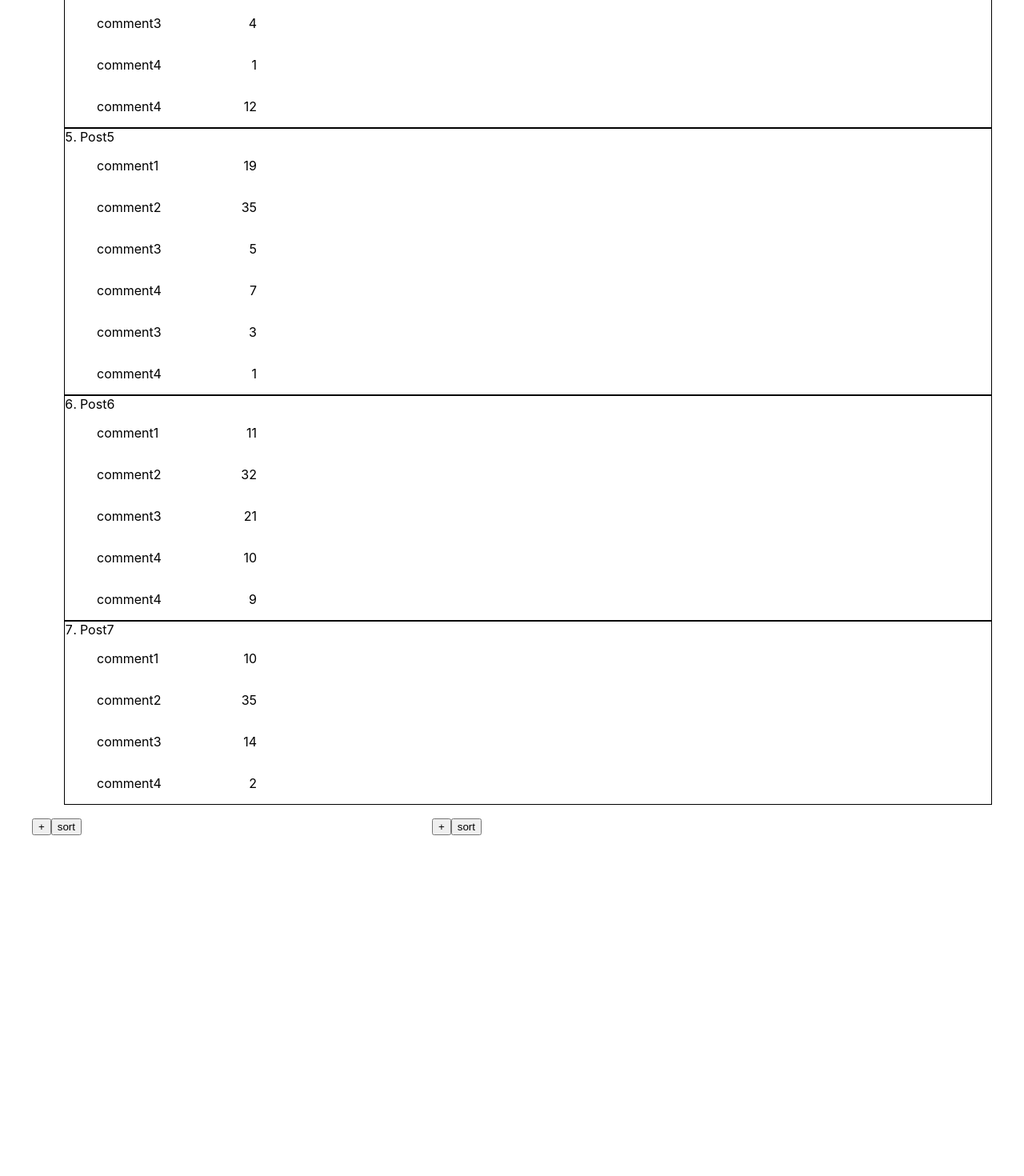
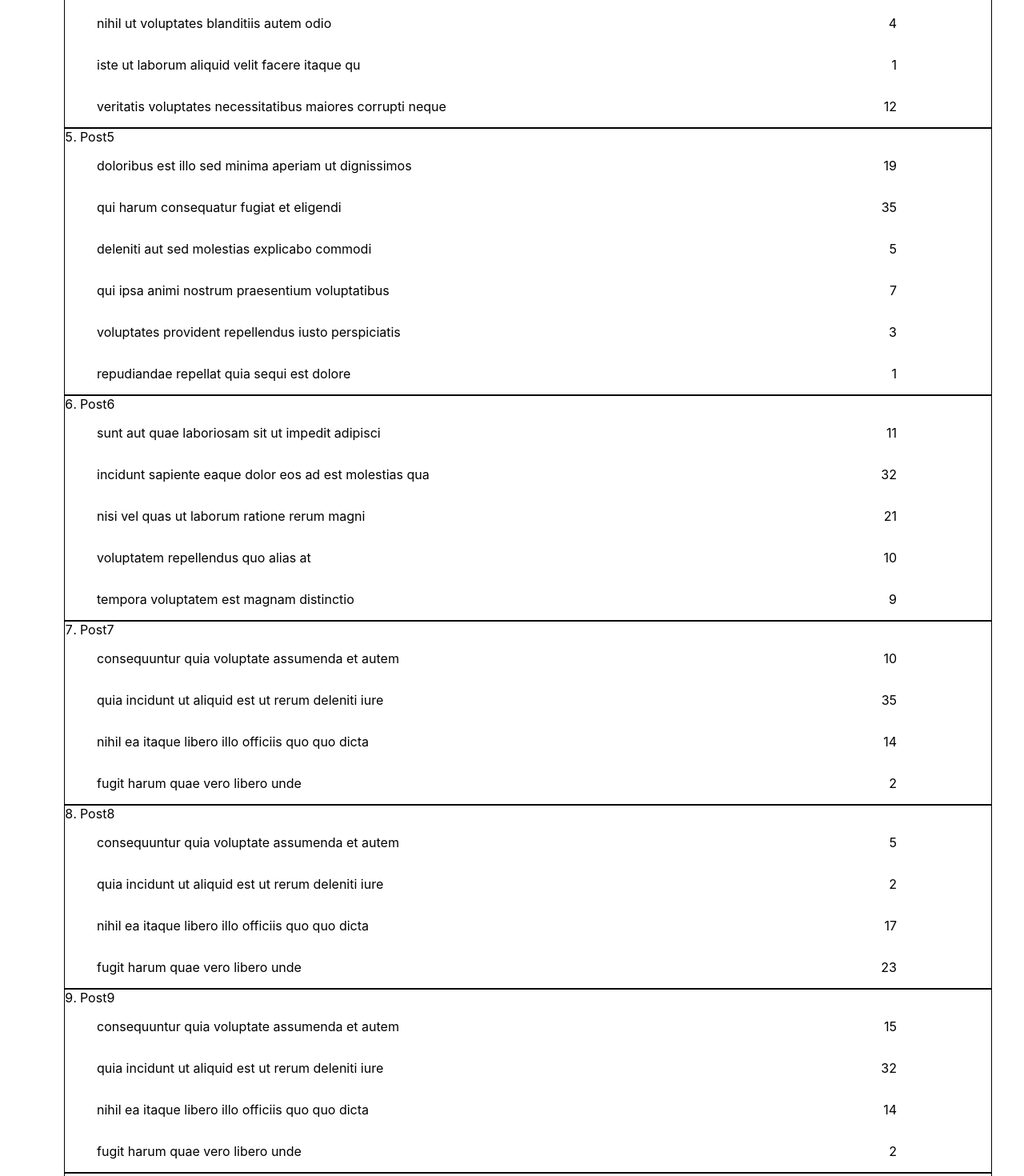
Before and after one commit to Seda615/homework4, a React (Create React App) app: page / in a window 1280 px wide. Shown: the part 880-2350 px from the top of the page at 80% size. Before the commit the page ends 1940 px from the top, so only its background shows below. Built offline with nearby package versions, Linux system fonts and the light colour scheme.

Commit message:
fixed bugs

```diff
--- a/src/assets/style/index.css
+++ b/src/assets/style/index.css
@@ -11,7 +11,8 @@
 .comments li {
     display: flex;
     justify-content: space-between;
-    width: 200px;
+    max-width: 1000px;
+    width: 100%;
 }
 
 .lists {
@@ -38,5 +39,5 @@
 }
 
 .disabled {
-    color: red
+    color: grey
 }
--- a/src/container/list1/index.js
+++ b/src/container/list/index.js
@@ -4,39 +4,43 @@ class List extends Component {
 
     constructor(props) {
         super(props)
-        this.state = {list1: []}
+        this.state = {list: []}
     }
 
     addHighestAverage = () => {
+
         const {data} = this.props;
+
         const {maxAverageIndex, maxAverage} = this.props.addHighestAverage()
 
-        this.setState({list1: [...this.state.list1, {...data[maxAverageIndex], rateAverage: maxAverage}]})
+        this.setState({list: [...this.state.list, {...data[maxAverageIndex], rateAverage: maxAverage}]})
+
     }
 
     sort = () => {
-        this.setState(this.state.list1.sort((l1, l2) => l1.rateAverage - l2.rateAverage ))
+        const {list} = this.state;
+
+        this.setState(list.sort((l1, l2) => l1.rateAverage - l2.rateAverage ))
+
     }
 
     removeColumn = (index, id) => {
-        const {data} = this.props;
-        this.setState(this.state.list1.splice(index, 1));
-        data.map(data => {
-            if (data.id === id) {
-                data.disabled = false;
-            }
-            return data;
-        })
+        const {list} = this.state;
+
+        this.setState(list.splice(index, 1));
+        this.props.removeColumn(id);
     }
 
     render() {
-        const {list1} = this.state;
+
+        const {list} = this.state;
+
         return (
             <div className="list">
                 <button onClick={this.addHighestAverage}>+</button>
                 <button onClick={this.sort}>sort</button>
                 <ul>
-                    {list1.map((list, index) => (
+                    {list.map((list, index) => (
                         <li key={list.id}>
                             <p>{list.name}</p><p> {list.rateAverage}</p>
                             <button onClick={() => this.removeColumn(index, list.id)}>-</button>
--- a/src/container/main/index.js
+++ b/src/container/main/index.js
@@ -1,7 +1,7 @@
 import React, {Component} from "react";
 import data from "../../data"
 import Posts from "../posts";
-import List from "../list1";
+import List from "../list";
 
 class Main extends Component {
     constructor() {
@@ -11,14 +11,13 @@ class Main extends Component {
 
     addHighestAverage = () => {
         const {data} = this.state;
+
         const averages = data.map(data => {
-            let sum = 0;
+            let sum;
             if (!data.disabled) {
-                for (let i = 0; i < data.comments.length; i++) {
-                    sum += data.comments[i].rate
-                }
+                sum = data.comments.reduce((acc, com) => acc += com.rate, 0)
             }
-            return sum/data.comments.length
+            return sum/data.comments.length;
         })
 
         let maxAverage = averages[0];
@@ -30,21 +29,40 @@ class Main extends Component {
                 maxAverage = averages[i]
             }
         }
+
         data[maxAverageIndex].disabled = true;
+
+        this.setState({data});
 
         return {maxAverageIndex, maxAverage}
 
     }
 
+    removeColumn = (id) => {
+        const {data} = this.state;
+
+        data.map(data => {
+            if (data.id === id) {
+                data.disabled = false;
+            }
+            return data;
+        })
+
+        this.setState({data})
+    }
+
 
 
     render() {
+
+        const {data} = this.state;
+
         return (
             <div className="container">
                 <Posts data={data} />
                 <div className="lists">
-                    <List data={data} addHighestAverage={this.addHighestAverage}  />
-                    <List data={data} addHighestAverage={this.addHighestAverage}  />
+                    <List data={data} addHighestAverage={this.addHighestAverage} removeColumn={this.removeColumn} />
+                    <List data={data} addHighestAverage={this.addHighestAverage} removeColumn={this.removeColumn} />
                 </div>
             </div>
         )
--- a/src/container/posts/index.js
+++ b/src/container/posts/index.js
@@ -2,14 +2,9 @@ import React, {Component} from "react";
 
 class Posts extends Component {
 
-    constructor(props) {
-        super()
-        this.state = {posts: props.data}
-    }
-
     render() {
 
-        const {posts} = this.state;
+        const posts = this.props.data;
 
         return (
             <div>
@@ -17,7 +12,7 @@ class Posts extends Component {
                     {posts.map(post => (
                         <li key={post.id} className="posts"  >
                             {post.name}
-                            <ol className={"comments"} style={{ color: post.disabled ? 'red' : 'black'}}>
+                            <ol className={`${post.disabled ? "disabled" : "" } comments`}>
                                 {post.comments.map((comment, i) => (
                                     <li key={i}><p>{comment.comment}</p><p>{comment.rate}</p></li>
                                 ))}
--- a/src/data/index.js
+++ b/src/data/index.js
@@ -5,16 +5,16 @@ const data = [
         disabled: false,
         comments: [
             {
-                comment: 'comment1', rate: 10
+                comment: 'laudantium enim quasi est quidem magnam voluptate ipsam', rate: 10
             },
             {
-                comment: 'comment2', rate: 8
+                comment: 'est natus enim nihil est dolore omnis voluptatem', rate: 8
             },
             {
-                comment: 'comment3', rate: 3
+                comment: 'quia molestiae reprehenderit quasi', rate: 3
             },
             {
-                comment: 'comment4', rate: 9
+                comment: 'non et atque\noccaecati deserunt quas accusantium unde', rate: 9
             },
         ]
     },
@@ -24,22 +24,22 @@ const data = [
         disabled: false,
         comments: [
             {
-                comment: 'comment1', rate: 6
+                comment: 'non et atque\noccaecati deserunt quas accusantium unde', rate: 6
             },
             {
-                comment: 'comment2', rate: 8
+                comment: 'harum non quasi et ratione\ntempore iure ex voluptates', rate: 8
             },
             {
-                comment: 'comment3', rate: 2
+                comment: 'doloribus at sed quis culpa deserunt consectetur qui', rate: 2
             },
             {
-                comment: 'comment4', rate: 9
+                comment: 'maiores sed dolores similique labore et inventore', rate: 9
             },
             {
-                comment: 'comment4', rate: 12
+                comment: 'ut voluptatem corrupti velit\nad voluptatem maiores\net nisi', rate: 12
             },
             {
-                comment: 'comment4', rate: 22
+                comment: 'sapiente assumenda molestiae atque\nadipisci laborum distinctio aperiam et', rate: 22
             },
         ]
     },
@@ -49,13 +49,13 @@ const data = [
         disabled: false,
         comments: [
             {
-                comment: 'comment1', rate: 4
+                comment: 'voluptate iusto quis nobis reprehenderit ipsum amet', rate: 4
             },
             {
-                comment: 'comment2', rate: 30
+                comment: 'ut dolorum nostrum id quia aut est\nfuga est inventore', rate: 30
             },
             {
-                comment: 'comment3', rate: 6
+                comment: 'expedita maiores dignissimos facilis\nipsum est', rate: 6
             },
 
         ]
@@ -66,19 +66,19 @@ const data = [
         disabled: false,
         comments: [
             {
-                comment: 'comment1', rate: 15
+                comment: 'fuga eos qui dolor rerum\ninventore corporis exercitationem\ncorporis', rate: 15
             },
             {
-                comment: 'comment2', rate: 23
+                comment: 'vel quae voluptas qui exercitationem\nvoluptatibus', rate: 23
             },
             {
-                comment: 'comment3', rate: 4
+                comment: 'nihil ut voluptates blanditiis autem odio', rate: 4
             },
             {
-                comment: 'comment4', rate: 1
+                comment: 'iste ut laborum aliquid velit facere itaque\nqu', rate: 1
             },
             {
-                comment: 'comment4', rate: 12
+                comment: 'veritatis voluptates necessitatibus maiores corrupti\nneque', rate: 12
             },
         ]
     },
@@ -88,22 +88,22 @@ const data = [
         disabled: false,
         comments: [
             {
-                comment: 'comment1', rate: 19
+                comment: 'doloribus est illo sed minima aperiam\nut dignissimos', rate: 19
             },
             {
-                comment: 'comment2', rate: 35
+                comment: 'qui harum consequatur fugiat\net eligendi', rate: 35
             },
             {
-                comment: 'comment3', rate: 5
+                comment: 'deleniti aut sed molestias explicabo\ncommodi', rate: 5
             },
             {
-                comment: 'comment4', rate: 7
+                comment: 'qui ipsa animi nostrum praesentium voluptatibus', rate: 7
             },
             {
-                comment: 'comment3', rate: 3
+                comment: 'voluptates provident repellendus iusto perspiciatis', rate: 3
             },
             {
-                comment: 'comment4', rate: 1
+                comment: 'repudiandae repellat quia\nsequi est dolore', rate: 1
             },
         ]
     },
@@ -113,19 +113,19 @@ const data = [
         disabled: false,
         comments: [
             {
-                comment: 'comment1', rate: 11
+                comment: 'sunt aut quae laboriosam sit ut impedit\nadipisci', rate: 11
             },
             {
-                comment: 'comment2', rate: 32
+                comment: 'incidunt sapiente eaque dolor eos\nad est molestias\nqua', rate: 32
             },
             {
-                comment: 'comment3', rate: 21
+                comment: 'nisi vel quas ut laborum ratione\nrerum magni', rate: 21
             },
             {
-                comment: 'comment4', rate: 10
+                comment: 'voluptatem repellendus quo alias at', rate: 10
             },
             {
-                comment: 'comment4', rate: 9
+                comment: 'tempora voluptatem est\nmagnam distinctio', rate: 9
             },
         ]
     },
@@ -135,16 +135,73 @@ const data = [
         disabled: false,
         comments: [
             {
-                comment: 'comment1', rate: 10
+                comment: 'consequuntur quia voluptate assumenda et\nautem', rate: 10
             },
             {
-                comment: 'comment2', rate: 35
+                comment: 'quia incidunt ut\naliquid est ut rerum deleniti iure', rate: 35
             },
             {
-                comment: 'comment3', rate: 14
+                comment: 'nihil ea itaque libero illo\nofficiis quo quo dicta', rate: 14
             },
             {
-                comment: 'comment4', rate: 2
+                comment: 'fugit harum quae vero\nlibero unde', rate: 2
+            },
+        ]
+    },
+    {
+        name: 'Post8',
+        id: 8,
+        disabled: false,
+        comments: [
+            {
+                comment: 'consequuntur quia voluptate assumenda et\nautem', rate: 5
+            },
+            {
+                comment: 'quia incidunt ut\naliquid est ut rerum deleniti iure', rate: 2
+            },
+            {
+                comment: 'nihil ea itaque libero illo\nofficiis quo quo dicta', rate: 17
+            },
+            {
+                comment: 'fugit harum quae vero\nlibero unde', rate: 23
+            },
+        ]
+    },
+    {
+        name: 'Post9',
+        id: 9,
+        disabled: false,
+        comments: [
+            {
+                comment: 'consequuntur quia voluptate assumenda et\nautem', rate: 15
+            },
+            {
+                comment: 'quia incidunt ut\naliquid est ut rerum deleniti iure', rate: 32
+            },
+            {
+                comment: 'nihil ea itaque libero illo\nofficiis quo quo dicta', rate: 14
+            },
+            {
+                comment: 'fugit harum quae vero\nlibero unde', rate: 2
+            },
+        ]
+    },
+    {
+        name: 'Post10',
+        id: 10,
+        disabled: false,
+        comments: [
+            {
+                comment: 'consequuntur quia voluptate assumenda et\nautem', rate: 19
+            },
+            {
+                comment: 'quia incidunt ut\naliquid est ut rerum deleniti iure', rate: 30
+            },
+            {
+                comment: 'nihil ea itaque libero illo\nofficiis quo quo dicta', rate: 10
+            },
+            {
+                comment: 'fugit harum quae vero\nlibero unde', rate: 25
             },
         ]
     }
```
